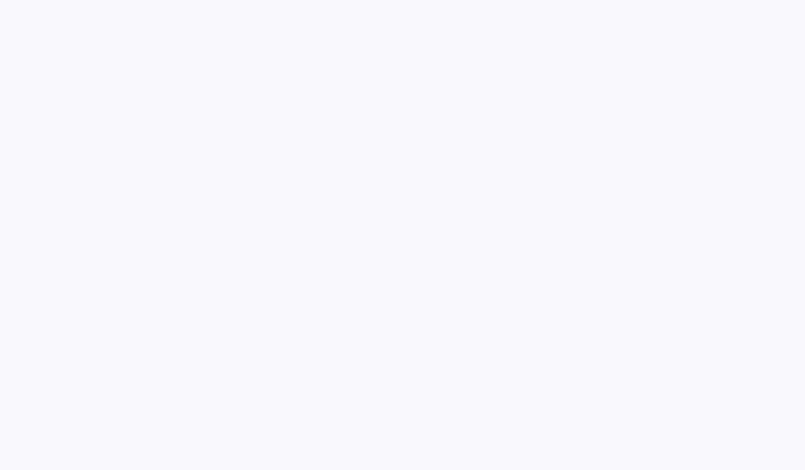
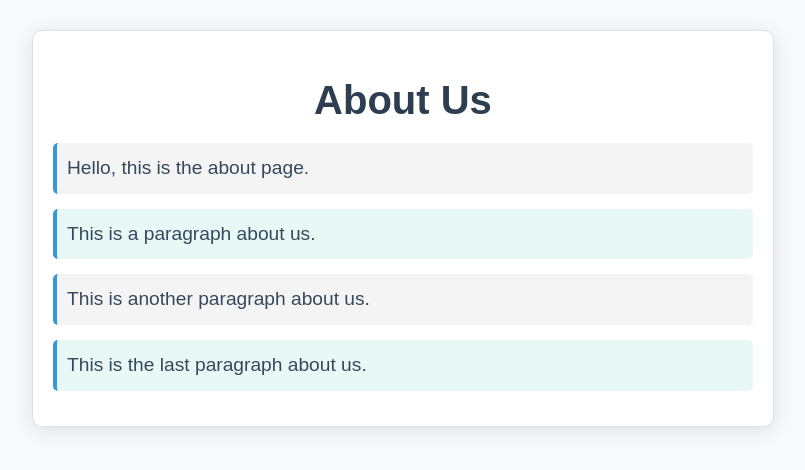
Before and after one commit to NuskheladzeShota/tbcProject, a React (Create React App) app: page /about in a window 1280 px wide. Before the commit this address had no page. Shown: the top 470 px of the page, without its empty margins (237-1042 px from the left). Built offline with nearby package versions, Linux system fonts and the light colour scheme.

Commit message:
add Homepage and AboutPage

```diff
--- /dev/null
+++ b/src/About.css
@@ -0,0 +1,31 @@
+.about-container {
+    max-width: 700px;
+    margin: 30px auto;
+    padding: 20px;
+    border: 1px solid #e0e0e0;
+    border-radius: 10px;
+    box-shadow: 0 4px 20px rgba(0, 0, 0, 0.1);
+    background-color: #ffffff;
+    font-family: 'Arial', sans-serif;
+}
+
+h1 {
+    text-align: center;
+    color: #2c3e50;
+    margin-bottom: 20px;
+}
+
+.about-text {
+    font-size: 1.2em;
+    line-height: 1.6;
+    color: #34495e;
+    margin: 15px 0;
+    padding: 10px;
+    border-left: 4px solid #3498db;
+    background-color: #f4f4f4;
+    border-radius: 5px;
+}
+
+.about-text:nth-child(odd) {
+    background-color: #e8f8f5; /* Light teal for odd paragraphs */
+}
--- /dev/null
+++ b/src/About.jsx
@@ -0,0 +1,13 @@
+import './About.css';
+
+export default function About() {
+    return (
+        <div className="about-container">
+            <h1>About Us</h1>
+            <p className="about-text">Hello, this is the about page.</p>
+            <p className="about-text">This is a paragraph about us.</p>
+            <p className="about-text">This is another paragraph about us.</p>
+            <p className="about-text">This is the last paragraph about us.</p>
+        </div>
+    );
+}
--- a/src/App.jsx
+++ b/src/App.jsx
@@ -1,4 +1,6 @@
 import Home from './Home';
+import Contact from './Contact';
+import About from './About';
 import { BrowserRouter as Router, Routes, Route } from 'react-router-dom';
 function App() {
   return (
@@ -6,6 +8,8 @@ function App() {
       <div>
         <Routes>
           <Route path="/" element={<Home />} />
+          <Route path="/contact" element={<Contact />} />
+          <Route path="/about" element={<About />} />
         </Routes>
       </div>
     </Router>
--- /dev/null
+++ b/src/Contact.css
@@ -0,0 +1,35 @@
+.contact-container {
+    max-width: 600px;
+    margin: 20px auto;
+    padding: 20px;
+    border: 1px solid #ddd;
+    border-radius: 8px;
+    box-shadow: 0 2px 10px rgba(0, 0, 0, 0.1);
+    background-color: #f9f9f9;
+    font-family: 'Arial', sans-serif;
+}
+
+h1 {
+    text-align: center;
+    color: #333;
+}
+
+.contact-info {
+    font-size: 1.1em;
+    line-height: 1.5;
+    color: #555;
+    margin: 10px 0;
+}
+
+.contact-info strong {
+    color: #333;
+}
+
+a {
+    color: #0066cc;
+    text-decoration: none;
+}
+
+a:hover {
+    text-decoration: underline;
+}
--- /dev/null
+++ b/src/Contact.jsx
@@ -0,0 +1,14 @@
+import './Contact.css';
+
+export default function Contact() {
+    return (
+        <div className="contact-container">
+            <h1>Contact Information</h1>
+            <p className="contact-info">Hello, this is the contact page.</p>
+            <p className="contact-info">My name is <strong>Shota Nuskheladze</strong>.</p>
+            <p className="contact-info">My email is <a href="mailto:shota@gmail.com">shota@gmail.com</a>.</p>
+            <p className="contact-info">My phone number is <strong>0555555555</strong>.</p>
+            <p className="contact-info">My address is <strong>123 Street, City, Country</strong>.</p>
+        </div>
+    );
+}
```
